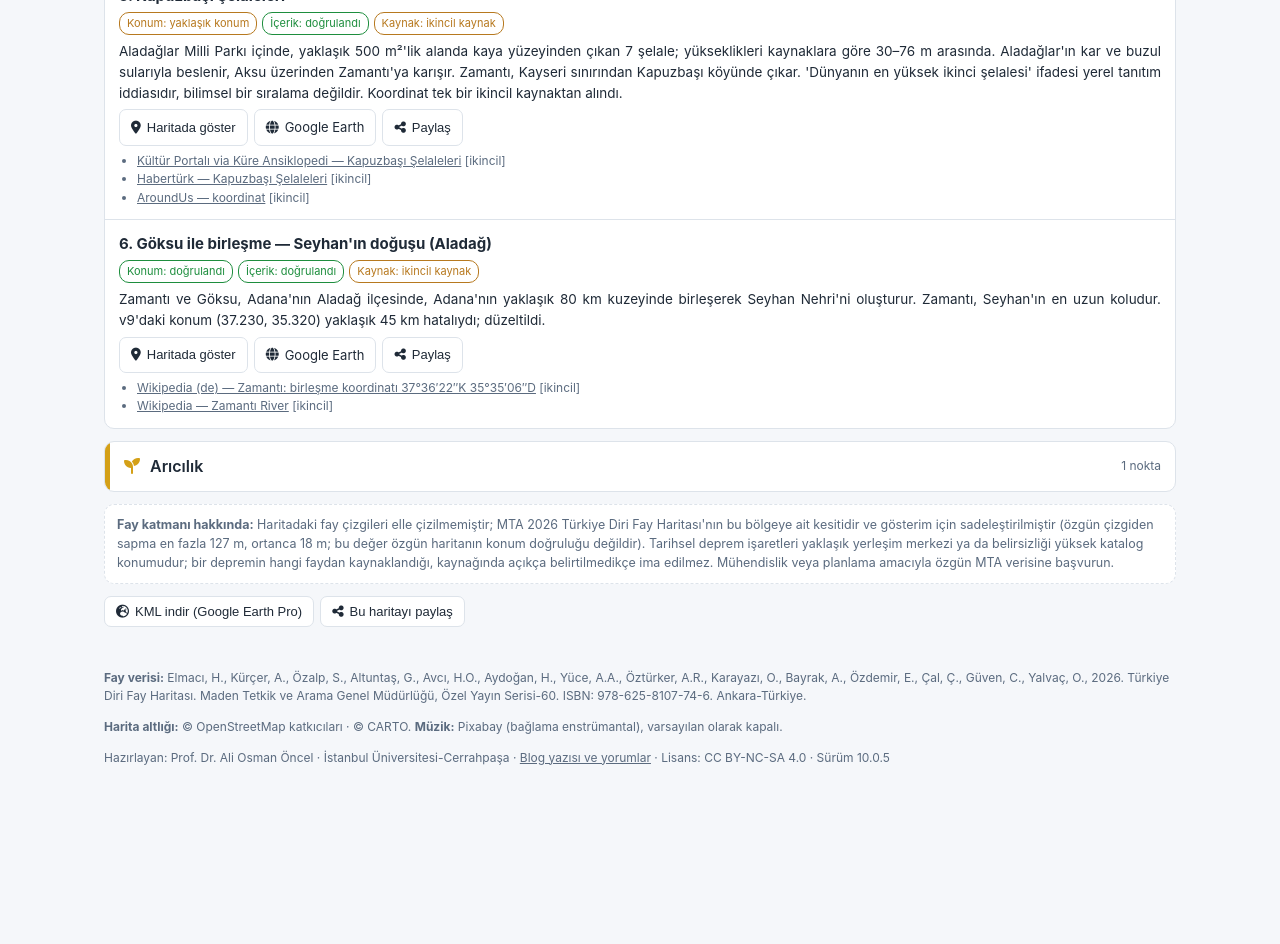
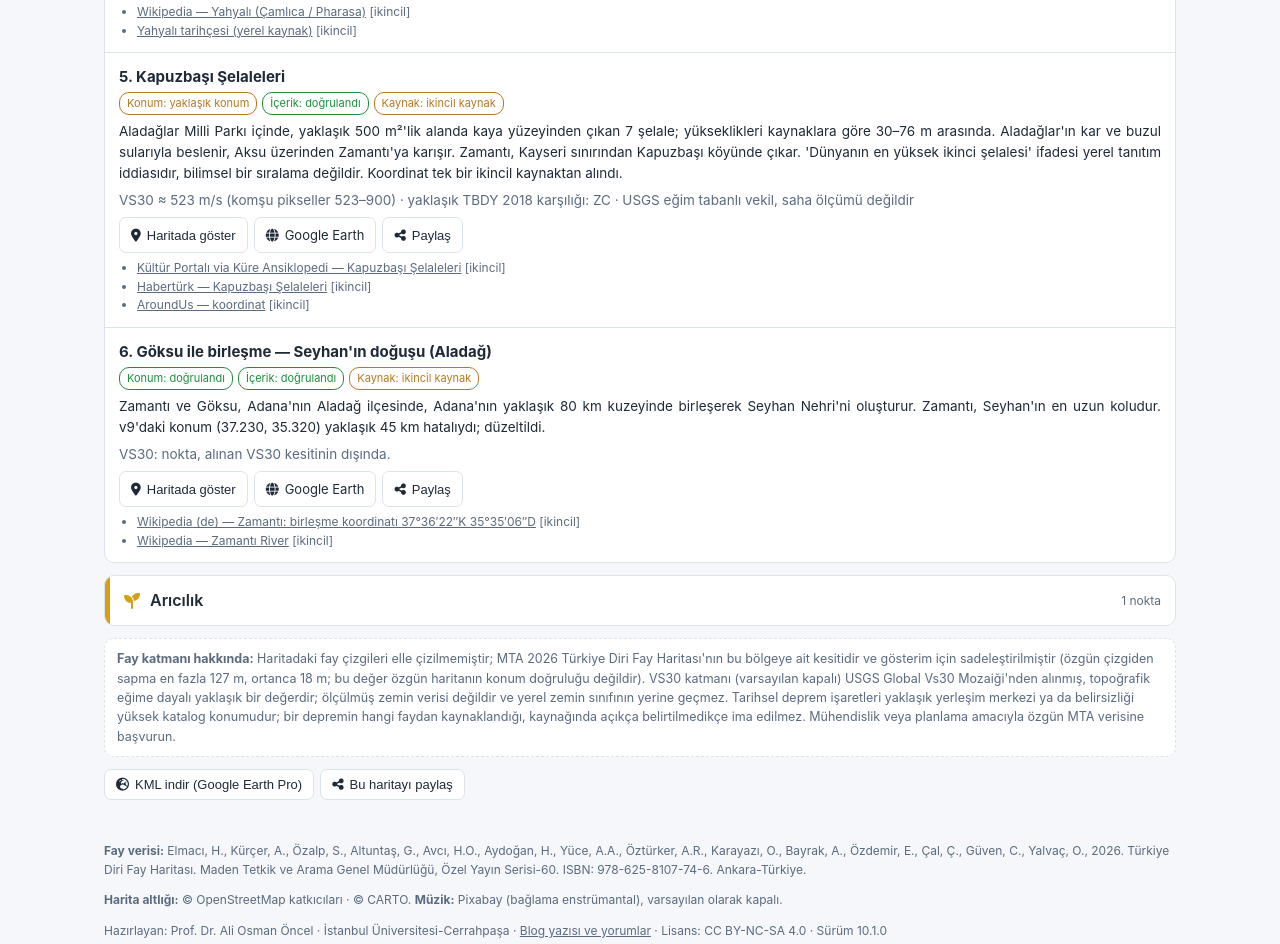
Before and after one commit to aliosmanoncel/develi-geotour, a plain HTML site: page index.html in a window 1280 px wide. Shown: the part 1948-2892 px from the top of the page. Before the commit the page ends 2767 px from the top, so only its background shows below. Drawn offline with nearby package versions, Linux system fonts and the light colour scheme.

Commit message:
v10.1.0: VS30 katmanı (USGS, eğim tabanlı yaklaşık)
Co-Authored-By: Claude Opus 5.5 <noreply@anthropic.com>
Claude-Session: https://claude.ai/code/session_01T7mcLx2FCfyhJeMpRo9Ss3

```diff
--- a/data/points.json
+++ b/data/points.json
@@ -1,5 +1,5 @@
 {
- "surum": "10.0.5",
+ "surum": "10.1.0",
  "guncelleme": "2026-11-22",
  "aciklama": "Kayseri Develi Jeo-Tur v10 nokta verisi. Her nokta bir katmana aittir; konum ve içerik doğrulama durumu ayrı ayrı tutulur.",
  "konum_durumu": {
@@ -67,7 +67,13 @@
     }
    ],
    "earth": "Erciyes Dağı, Kayseri, Türkiye",
-   "kaynak_duzeyi": "birincil"
+   "kaynak_duzeyi": "birincil",
+   "vs30": {
+    "deger": 784,
+    "min3x3": 766,
+    "max3x3": 900,
+    "tbdy": "ZB"
+   }
   },
   {
    "id": "mantar-kaya-yenice",
@@ -133,7 +139,13 @@
    ],
    "earth": "Develi, Kayseri, Türkiye",
    "koordinat_kaynagi": "Katalog dış merkezi 38.40 K, 35.30 D (Vikipedi deprem listesi; AFAD/KOERI kaynaklı); aletsel dönem başı, konum belirsizliği yüksek",
-   "kaynak_duzeyi": "birincil"
+   "kaynak_duzeyi": "birincil",
+   "vs30": {
+    "deger": 189,
+    "min3x3": 188,
+    "max3x3": 235,
+    "tbdy": "ZD"
+   }
   },
   {
    "id": "deprem-1717",
@@ -152,7 +164,13 @@
     }
    ],
    "earth": "Kayseri, Türkiye",
-   "kaynak_duzeyi": "ikincil"
+   "kaynak_duzeyi": "ikincil",
+   "vs30": {
+    "deger": 240,
+    "min3x3": 236,
+    "max3x3": 289,
+    "tbdy": "ZD"
+   }
   },
   {
    "id": "fraktin",
@@ -181,7 +199,13 @@
     }
    ],
    "earth": "Fıraktın Kaya Anıtı, Develi, Kayseri",
-   "kaynak_duzeyi": "ikincil"
+   "kaynak_duzeyi": "ikincil",
+   "vs30": {
+    "deger": 270,
+    "min3x3": 215,
+    "max3x3": 319,
+    "tbdy": "ZD"
+   }
   },
   {
    "id": "gereme",
@@ -259,7 +283,13 @@
     }
    ],
    "earth": "Sultan Sazlığı Milli Parkı, Kayseri",
-   "kaynak_duzeyi": "ikincil"
+   "kaynak_duzeyi": "ikincil",
+   "vs30": {
+    "deger": 229,
+    "min3x3": 212,
+    "max3x3": 234,
+    "tbdy": "ZD"
+   }
   },
   {
    "id": "elbiz",
@@ -303,7 +333,13 @@
     }
    ],
    "earth": "Şerefiye, Pınarbaşı, Kayseri",
-   "kaynak_duzeyi": "birincil"
+   "kaynak_duzeyi": "birincil",
+   "vs30": {
+    "deger": 341,
+    "min3x3": 309,
+    "max3x3": 404,
+    "tbdy": "ZD"
+   }
   },
   {
    "id": "zamanti-pinarbasi",
@@ -328,7 +364,13 @@
     }
    ],
    "earth": "Pınarbaşı, Kayseri, Türkiye",
-   "kaynak_duzeyi": "birincil"
+   "kaynak_duzeyi": "birincil",
+   "vs30": {
+    "deger": 411,
+    "min3x3": 245,
+    "max3x3": 784,
+    "tbdy": "ZC"
+   }
   },
   {
    "id": "zamanti-yahyali",
@@ -353,7 +395,13 @@
     }
    ],
    "earth": "Yahyalı, Kayseri, Türkiye",
-   "kaynak_duzeyi": "ikincil"
+   "kaynak_duzeyi": "ikincil",
+   "vs30": {
+    "deger": 519,
+    "min3x3": 311,
+    "max3x3": 900,
+    "tbdy": "ZC"
+   }
   },
   {
    "id": "zamanti-farasa",
@@ -408,7 +456,13 @@
     }
    ],
    "earth": "Kapuzbaşı Şelalesi, Yahyalı, Kayseri",
-   "kaynak_duzeyi": "ikincil"
+   "kaynak_duzeyi": "ikincil",
+   "vs30": {
+    "deger": 523,
+    "min3x3": 523,
+    "max3x3": 900,
+    "tbdy": "ZC"
+   }
   },
   {
    "id": "zamanti-goksu",
@@ -433,7 +487,10 @@
     }
    ],
    "earth": "Aladağ, Adana, Türkiye",
-   "kaynak_duzeyi": "ikincil"
+   "kaynak_duzeyi": "ikincil",
+   "vs30": {
+    "kapsam": "disinda"
+   }
   },
   {
    "id": "erciyes-aricilik",
@@ -464,5 +521,18 @@
   "birincil": "Noktanın ana bilgisi hakemli bir yayına, resmî kurum verisine veya olayla çağdaş bir belgeye dayanıyor.",
   "ikincil": "Ana bilgi haber, ansiklopedi, tanıtım veya derleme kaynaklarına dayanıyor; birincil kaynağa ulaşılması gerekiyor.",
   "yok": "Noktaya özgü bilgiyi destekleyen bir kaynak henüz yok."
+ },
+ "vs30_kaynak": {
+  "ad": "USGS Global Vs30 Mosaic (eğim tabanlı vekil; Wald & Allen 2007)",
+  "doi": "https://doi.org/10.5066/P1NV6UNM",
+  "alinis": "USGS Vs30 Map Viewer, 2026-11-22, kullanıcı kesiti",
+  "cozunurluk": "30 açı saniyesi (~0,83 km)",
+  "kapsam": [
+   33.929167,
+   37.720833,
+   37.345833,
+   39.445833
+  ],
+  "not": "Değer noktayı içeren pikselden alınır; 3x3 aralığı komşu piksellerdir. Yaklaşık TBDY 2018 karşılığı yalnız VS30 eşiklerine göredir; yerel zemin sınıfı saha etüdüyle belirlenir."
  }
 }
--- a/index.html
+++ b/index.html
@@ -60,6 +60,10 @@
   .legend{background:var(--panel);color:var(--text);padding:8px 10px;border-radius:8px;font-size:11.5px;line-height:1.6;box-shadow:0 1px 4px rgba(0,0,0,.3);max-width:220px}
   .legend .sw{display:inline-block;width:22px;height:0;border-top:3px solid;vertical-align:middle;margin-right:6px}
   .leaflet-popup-content{font-size:13px;line-height:1.5}
+  .vs30-img{image-rendering:pixelated;image-rendering:crisp-edges}
+  .vs30line{font-size:12.5px;margin:4px 0 0;color:var(--muted)}
+  .legend .sq{display:inline-block;width:12px;height:10px;margin-right:5px;vertical-align:middle}
+  #vs30leg{display:none;margin-top:6px;border-top:1px solid var(--border);padding-top:4px}
   #toast{position:fixed;left:50%;bottom:18px;transform:translateX(-50%);background:#1f2a37;color:#fff;padding:8px 14px;border-radius:8px;font-size:13px;opacity:0;transition:opacity .3s;z-index:2000;pointer-events:none}
   #toast.on{opacity:1}
   @media (max-width:600px){#map{height:46vh}h1 small{display:none}.legend{font-size:10px;max-width:150px;padding:5px 7px;opacity:.92}.legend small{display:none}}
@@ -98,7 +102,7 @@
   <div id="layers"></div>
 
   <div class="note">
-    <b>Fay katmanı hakkında:</b> Haritadaki fay çizgileri elle çizilmemiştir; MTA 2026 Türkiye Diri Fay Haritası'nın bu bölgeye ait kesitidir ve gösterim için sadeleştirilmiştir (özgün çizgiden sapma en fazla 127 m, ortanca 18 m; bu değer özgün haritanın konum doğruluğu değildir). Tarihsel deprem işaretleri yaklaşık yerleşim merkezi ya da belirsizliği yüksek katalog konumudur; bir depremin hangi faydan kaynaklandığı, kaynağında açıkça belirtilmedikçe ima edilmez. Mühendislik veya planlama amacıyla özgün MTA verisine başvurun.
+    <b>Fay katmanı hakkında:</b> Haritadaki fay çizgileri elle çizilmemiştir; MTA 2026 Türkiye Diri Fay Haritası'nın bu bölgeye ait kesitidir ve gösterim için sadeleştirilmiştir (özgün çizgiden sapma en fazla 127 m, ortanca 18 m; bu değer özgün haritanın konum doğruluğu değildir). VS30 katmanı (varsayılan kapalı) USGS Global Vs30 Mozaiği'nden alınmış, topoğrafik eğime dayalı yaklaşık bir değerdir; ölçülmüş zemin verisi değildir ve yerel zemin sınıfının yerine geçmez. Tarihsel deprem işaretleri yaklaşık yerleşim merkezi ya da belirsizliği yüksek katalog konumudur; bir depremin hangi faydan kaynaklandığı, kaynağında açıkça belirtilmedikçe ima edilmez. Mühendislik veya planlama amacıyla özgün MTA verisine başvurun.
   </div>
   <div class="acts" style="margin-bottom:10px">
     <button class="btn" id="btnKml"><i class="fa-solid fa-earth-europe"></i> KML indir (Google Earth Pro)</button>
@@ -109,7 +113,7 @@
 <footer>
   <p><b>Fay verisi:</b> <span id="faultCite">Elmacı, H. vd., 2026. Türkiye Diri Fay Haritası. MTA, Özel Yayın Serisi-60.</span></p>
   <p><b>Harita altlığı:</b> © OpenStreetMap katkıcıları · © CARTO. <b>Müzik:</b> Pixabay (bağlama enstrümantal), varsayılan olarak kapalı.</p>
-  <p>Hazırlayan: Prof. Dr. Ali Osman Öncel · İstanbul Üniversitesi-Cerrahpaşa · <a href="https://aliosmanoncel.blogspot.com/2025/11/develidigitalguide.html" target="_blank" rel="noopener">Blog yazısı ve yorumlar</a> · Lisans: CC BY-NC-SA 4.0 · Sürüm <span id="ver">10.0.5</span></p>
+  <p>Hazırlayan: Prof. Dr. Ali Osman Öncel · İstanbul Üniversitesi-Cerrahpaşa · <a href="https://aliosmanoncel.blogspot.com/2025/11/develidigitalguide.html" target="_blank" rel="noopener">Blog yazısı ve yorumlar</a> · Lisans: CC BY-NC-SA 4.0 · Sürüm <span id="ver">10.1.0</span></p>
 </footer>
 <div id="toast" role="status"></div>
 
@@ -124,6 +128,7 @@ var KD = {birincil:'birincil kaynak', ikincil:'ikincil kaynak', yok:'kaynak yok'
 
 var map, data, ptLayers = {}, markers = {}, faultStrong, faultWeak, userMk, activeFilter = 'all';
 var tour = {on:false, i:-1, stops:[]};
+var VS30BINS = [['< 180','#7a0177'],['180–240','#c51b8a'],['240–300','#f768a1'],['300–360','#fdae61'],['360–490','#fee08b'],['490–620','#abdda4'],['620–760','#66c2a5'],['> 760','#3288bd']];
 var audio = null;
 var MUSIC = 'https://cdn.pixabay.com/download/audio/2022/11/22/audio_febc508520.mp3?filename=turkish-long-neck-lute-baglama-110636.mp3';
 
@@ -161,7 +166,8 @@ function initMap(){
       '<span class="sw" style="border-color:#e11d48"></span>Deprem yüzey kırığı<br>' +
       '<span class="sw" style="border-color:#f97316"></span>Holosen<br>' +
       '<span class="sw" style="border-color:#94a3b8;border-top-style:dashed"></span>Kuvaterner / olası<br>' +
-      '<small>Kesikli kenarlı işaret = yaklaşık konum</small>';
+      '<small>Kesikli kenarlı işaret = yaklaşık konum</small>' +
+      '<div id="vs30leg"><b>VS30 (m/s) · USGS, eğim tabanlı yaklaşık</b><br>' + VS30BINS.map(function(b){ return '<span class="sq" style="background:' + b[1] + '"></span>' + b[0]; }).join('<br>') + '</div>';
     return d;
   };
   legend.addTo(map);
@@ -233,6 +239,11 @@ function pointCard(n){
   card.appendChild(el('h3', {text:n.ad}));
   card.appendChild(el('div', {'class':'badges'}, [badge(n.konum, 'Konum'), badge(n.icerik, 'İçerik'), badge(n.kaynak_duzeyi, 'Kaynak'), n.oneren ? el('span', {'class':'badge', text:'Öneren: ' + n.oneren}) : null]));
   card.appendChild(el('p', {text:n.aciklama}));
+  if (n.vs30){
+    card.appendChild(el('p', {'class':'vs30line', text: n.vs30.deger != null ?
+      'VS30 ≈ ' + n.vs30.deger + ' m/s (komşu pikseller ' + n.vs30.min3x3 + '–' + n.vs30.max3x3 + ') · yaklaşık TBDY 2018 karşılığı: ' + n.vs30.tbdy + ' · USGS eğim tabanlı vekil, saha ölçümü değildir' :
+      'VS30: nokta, alınan VS30 kesitinin dışında.'}));
+  }
   var acts = el('div', {'class':'acts'});
   if (n.lat != null) acts.appendChild(el('button', {'class':'btn', onclick:function(){ focusPoint(n.id, true); }}, [el('i', {'class':'fa-solid fa-location-dot'}), 'Haritada göster']));
   acts.appendChild(el('a', {'class':'btn', href:earthUrl(n.earth || n.ad), target:'_blank', rel:'noopener'}, [el('i', {'class':'fa-solid fa-globe'}), 'Google Earth']));
@@ -380,6 +391,13 @@ function build(points, faults){
     g.addTo(map); ptLayers[kat] = g;
     overlays['<span style="color:' + data.katmanlar[kat].renk + '">●</span> ' + data.katmanlar[kat].ad] = g;
   });
+  if (data.vs30_kaynak){
+    var k = data.vs30_kaynak.kapsam;
+    var vs = L.imageOverlay('data/vs30-usgs-kayseri.png', [[k[1], k[0]], [k[3], k[2]]], {opacity:.75, className:'vs30-img', attribution:'VS30: USGS Global Vs30 Mosaic'});
+    overlays['VS30 — USGS, eğim tabanlı yaklaşık'] = vs;
+    map.on('overlayadd', function(ev){ if (ev.layer === vs){ $('vs30leg').style.display = 'block'; vs.bringToBack(); } });
+    map.on('overlayremove', function(ev){ if (ev.layer === vs) $('vs30leg').style.display = 'none'; });
+  }
   L.control.layers({'Açık altlık':map._bases.light, 'Koyu altlık':map._bases.dark}, overlays, {collapsed:true}).addTo(map);
   renderList();
   if (location.hash.length > 1) setTimeout(function(){ focusPoint(decodeURIComponent(location.hash.slice(1)), false); }, 400);
```
Also changed, not shown: data/vs30-usgs-kayseri.png (added), 5 other files.
